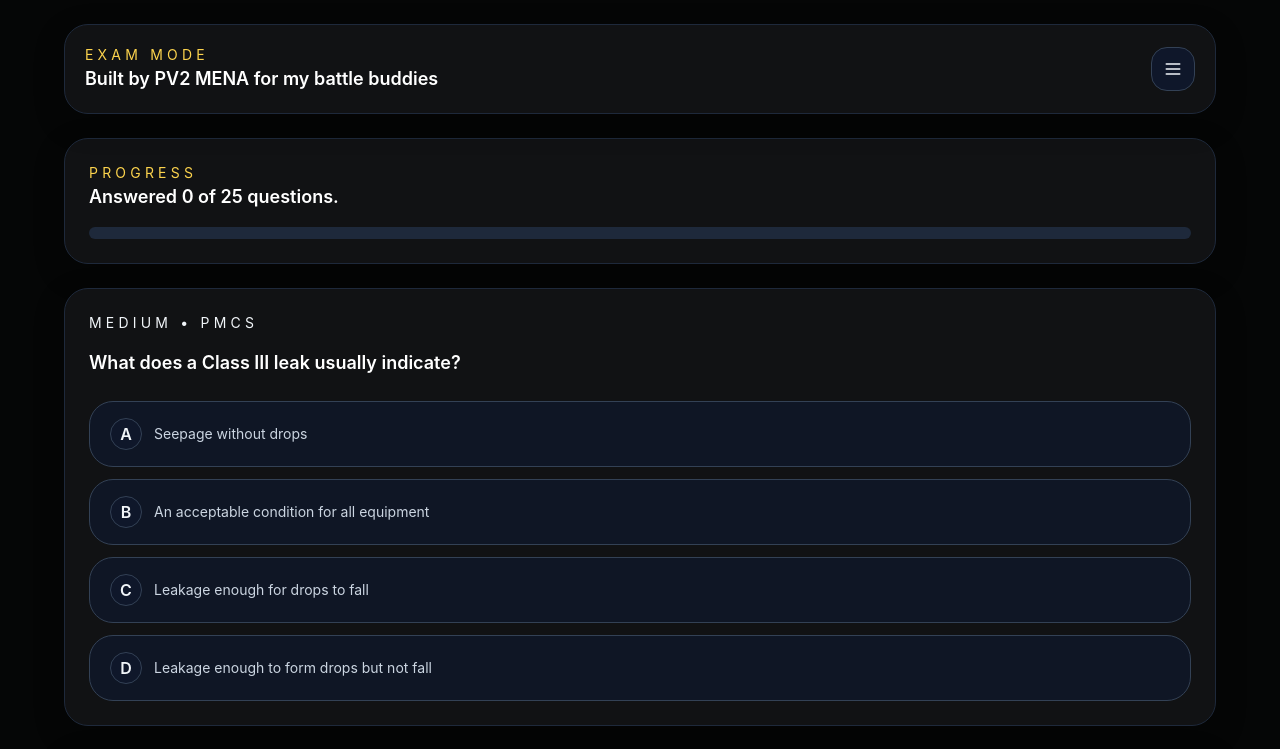
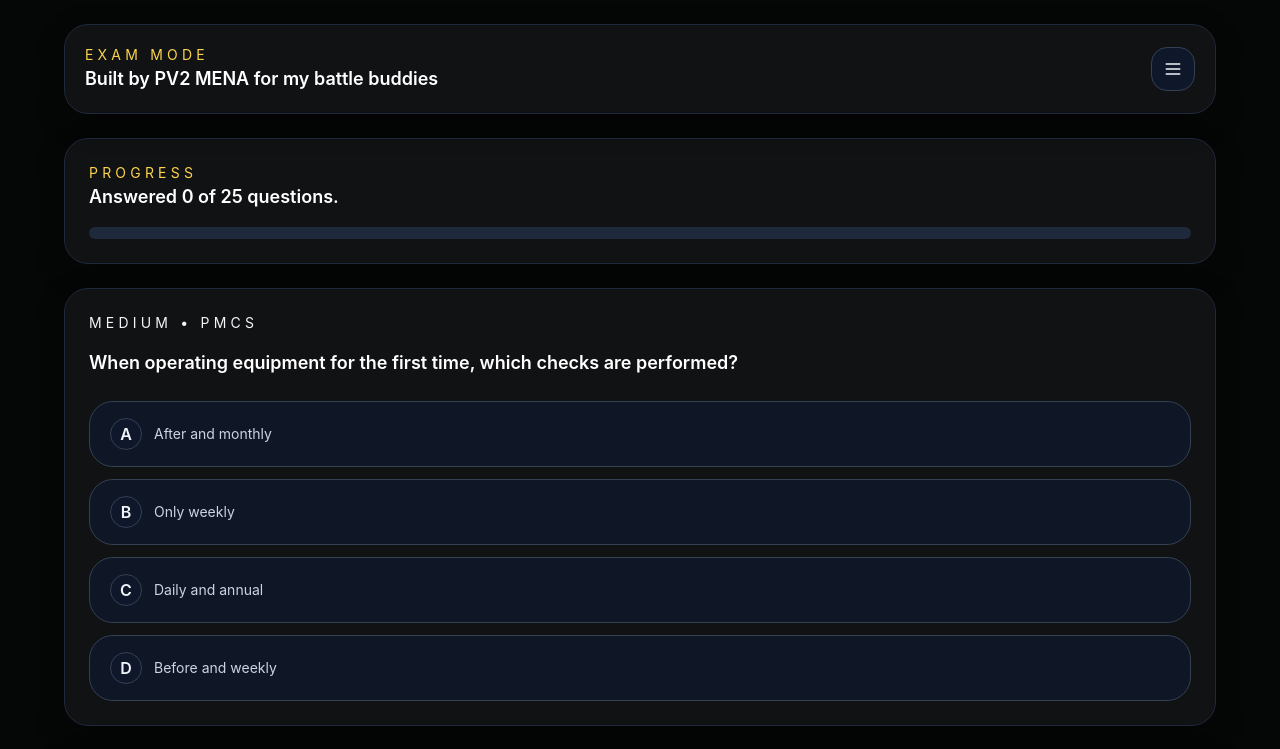
Before and after one commit to valdy247/88M, a Next.js app: page /exam in a window 1280 px wide. Shown: the top 749 px of the page. Built offline with nearby package versions, Linux system fonts and the light colour scheme.

Commit message:
review question bank and set big test to 50

```diff
--- a/src/app/exam/page.tsx
+++ b/src/app/exam/page.tsx
@@ -24,7 +24,7 @@ export default function ExamPage() {
   const [loading, setLoading] = useState(true);
 
   useEffect(() => {
-    const requestedQuestionCount = new URLSearchParams(window.location.search).get('mode') === 'big' ? 100 : 25;
+    const requestedQuestionCount = new URLSearchParams(window.location.search).get('mode') === 'big' ? 50 : 25;
     const stored = loadExamSession();
     if (stored && stored.status === 'active' && stored.questions.length === requestedQuestionCount) {
       setSession(stored);
--- a/src/app/page.tsx
+++ b/src/app/page.tsx
@@ -40,7 +40,7 @@ export default function HomePage() {
               <ListChecks className="h-5 w-5" />
               <h2 className="text-2xl font-semibold text-white">BIG ASS TEST</h2>
             </div>
-            <p className="text-slate-300">100 randomized questions in a separate full-length test.</p>
+            <p className="text-slate-300">50 randomized questions in a separate full-length test.</p>
             <Link
               href="/exam?mode=big"
               className="inline-flex w-full items-center justify-center rounded-2xl bg-amber-500 px-5 py-3 text-sm font-semibold text-slate-950 transition hover:bg-amber-400"
--- a/src/components/landing/ResumeTestCard.tsx
+++ b/src/components/landing/ResumeTestCard.tsx
@@ -18,7 +18,7 @@ export function ResumeTestCard() {
 
   if (!session) return null;
 
-  const examHref = session.questions.length === 100 ? '/exam?mode=big' : '/exam';
+  const examHref = session.questions.length === 50 ? '/exam?mode=big' : '/exam';
 
   const timeRemainingMs = Math.max(0, session.endsAt - Date.now());
   const minutes = Math.floor(timeRemainingMs / 60000);
--- a/src/data/questions/additional.ts
+++ b/src/data/questions/additional.ts
@@ -154,32 +154,32 @@ export const additionalQuestions: Question[] = [
   {
     id: 'additional-11',
     category: 'Ground Guide',
-    difficulty: 'easy',
-    question: 'How far should a ground guide stay from the vehicle whenever possible?',
+    difficulty: 'medium',
+    question: 'Which position best allows a ground guide to control a vehicle safely?',
     options: [
-      { id: 'A', text: '5 yards' },
-      { id: 'B', text: '10 yards' },
-      { id: 'C', text: '20 yards' },
-      { id: 'D', text: '25 yards' }
+      { id: 'A', text: 'Close enough to touch the vehicle while it moves' },
+      { id: 'B', text: 'Visible to the driver, clear of the vehicle path, and able to observe hazards' },
+      { id: 'C', text: 'Directly behind the vehicle where the driver cannot see them' },
+      { id: 'D', text: 'Beside a wheel so small movements are easier to judge' }
     ],
     correctAnswer: 'B',
-    explanation: 'Ground guides should stay about 10 yards from the vehicle whenever possible.',
-    sourceTopic: 'Ground Guide'
+    explanation: 'The guide must remain visible to the driver, stay outside the vehicle path, and maintain a position from which hazards can be observed.',
+    sourceTopic: 'Ground Guide Safety'
   },
   {
     id: 'additional-12',
     category: 'Ground Guide',
-    difficulty: 'easy',
-    question: 'Ground guides should position themselves at what angle from the front corners of the vehicle?',
+    difficulty: 'medium',
+    question: 'Before vehicle movement begins, what coordination is most important between the driver and ground guide?',
     options: [
-      { id: 'A', text: '30 degrees' },
-      { id: 'B', text: '45 degrees' },
-      { id: 'C', text: '60 degrees' },
-      { id: 'D', text: '90 degrees' }
+      { id: 'A', text: 'Agree only on the destination' },
+      { id: 'B', text: 'Confirm the signals, route, hazards, and stop procedure' },
+      { id: 'C', text: 'Let the guide choose signals after movement starts' },
+      { id: 'D', text: 'Use horn signals instead of visual signals' }
     ],
     correctAnswer: 'B',
-    explanation: 'Ground guides should position themselves at a 45-degree angle from the front corners of the vehicle.',
-    sourceTopic: 'Ground Guide'
+    explanation: 'The driver and guide must share a clear understanding of signals and the movement plan before the vehicle moves.',
+    sourceTopic: 'Ground Guide Coordination'
   },
   {
     id: 'additional-13',
@@ -199,17 +199,17 @@ export const additionalQuestions: Question[] = [
   {
     id: 'additional-14',
     category: 'Ground Guide',
-    difficulty: 'easy',
-    question: 'Which area normally requires a ground guide?',
+    difficulty: 'medium',
+    question: 'Which situation most clearly calls for a ground guide?',
     options: [
-      { id: 'A', text: 'Fuel point' },
-      { id: 'B', text: 'Motor pool' },
-      { id: 'C', text: 'Railhead' },
-      { id: 'D', text: 'All of the above' }
+      { id: 'A', text: 'Traveling on an unobstructed highway with normal visibility' },
+      { id: 'B', text: 'Backing in a congested motor pool with restricted visibility' },
+      { id: 'C', text: 'Operating a parked vehicle during a radio check' },
+      { id: 'D', text: 'Driving forward on an empty, marked training lane' }
     ],
-    correctAnswer: 'D',
-    explanation: 'Fuel points, motor pools, and railheads normally require a ground guide.',
-    sourceTopic: 'Ground Guide'
+    correctAnswer: 'B',
+    explanation: 'Congested or confined areas and situations with restricted visibility are primary conditions for using a ground guide.',
+    sourceTopic: 'Ground Guide Safety'
   },
   {
     id: 'additional-15',
@@ -348,32 +348,32 @@ export const additionalQuestions: Question[] = [
   },
   {
     id: 'additional-24',
-    category: 'PMCS',
+    category: 'DA Form 5988-E',
     difficulty: 'medium',
-    question: 'What is the primary purpose of DA Form 5987-E?',
+    question: 'During PMCS, which form should the operator use to record an equipment fault for maintenance action?',
     options: [
-      { id: 'A', text: 'Record fuel usage' },
-      { id: 'B', text: 'Equipment Maintenance and Inspection Worksheet' },
-      { id: 'C', text: 'Dispatch form' },
-      { id: 'D', text: 'Accident report' }
+      { id: 'A', text: 'DD Form 518' },
+      { id: 'B', text: 'DA Form 5988-E' },
+      { id: 'C', text: 'DA Form 5987-E' },
+      { id: 'D', text: 'SF 91' }
     ],
     correctAnswer: 'B',
-    explanation: 'DA Form 5987-E is used as an Equipment Maintenance and Inspection Worksheet.',
-    sourceTopic: 'PMCS'
+    explanation: 'DA Form 5988-E is the Equipment Maintenance and Inspection Worksheet used to document faults; DA Form 5987-E is associated with dispatch and equipment-use records.',
+    sourceTopic: 'DA Form 5988-E and dispatch records'
   },
   {
     id: 'additional-25',
-    category: 'PMCS',
+    category: 'Dispatch Procedures',
     difficulty: 'medium',
-    question: 'Which section of DA Form 5987-E contains faults and corrective actions?',
+    question: 'Which pairing correctly matches the form to its primary operator-level use?',
     options: [
-      { id: 'A', text: 'Header' },
-      { id: 'B', text: 'Maintenance Faults' },
-      { id: 'C', text: 'Dispatch Information' },
-      { id: 'D', text: 'Operator Information' }
+      { id: 'A', text: 'DA Form 5987-E — accident report' },
+      { id: 'B', text: 'DA Form 5987-E — dispatch and equipment-use record' },
+      { id: 'C', text: 'DA Form 5988-E — accident identification card' },
+      { id: 'D', text: 'SF 91 — maintenance inspection worksheet' }
     ],
     correctAnswer: 'B',
-    explanation: 'The Maintenance Faults section contains faults and corrective actions on DA Form 5987-E.',
-    sourceTopic: 'PMCS'
+    explanation: 'DA Form 5987-E supports equipment dispatch and usage; maintenance faults and corrective actions belong on DA Form 5988-E.',
+    sourceTopic: 'Dispatch and maintenance forms'
   }
 ];
--- a/src/data/questions/ground-guides.ts
+++ b/src/data/questions/ground-guides.ts
@@ -80,16 +80,16 @@ export const groundGuides: Question[] = [
     id: 'ground-06',
     category: 'Ground Guide Procedures',
     difficulty: 'medium',
-    question: 'What distance is generally recommended between a ground guide and the vehicle?',
+    question: 'When choosing a position, what should determine the ground guide’s distance from the vehicle?',
     options: [
-      { id: 'A', text: 'Approximately 10 yards' },
+      { id: 'A', text: 'Driver visibility, hazard awareness, and clearance from the vehicle path' },
       { id: 'B', text: 'Within arm’s reach' },
-      { id: 'C', text: 'Less than 5 feet' },
-      { id: 'D', text: 'Directly next to the tires' }
+      { id: 'C', text: 'One fixed distance for every vehicle and location' },
+      { id: 'D', text: 'Standing directly behind the vehicle to judge alignment' }
     ],
     correctAnswer: 'A',
-    explanation: 'A ground guide should generally remain about 10 yards away where applicable.',
-    sourceTopic: 'Ground Guide Procedures'
+    explanation: 'The safe position depends on the vehicle and surroundings; the guide must remain visible, observe hazards, and stay clear of the vehicle’s path.',
+    sourceTopic: 'Ground Guide Safety'
   },
   {
     id: 'ground-07',
--- a/src/lib/exam/generate-exam.ts
+++ b/src/lib/exam/generate-exam.ts
@@ -25,8 +25,27 @@ function uniqueById(items: Question[]): Question[] {
 }
 
 function pickFromPool(pool: Question[], count: number): Question[] {
-  const copy = shuffleArray(pool);
-  return copy.slice(0, Math.min(count, copy.length));
+  const targetCount = Math.min(count, pool.length);
+  const hardTarget = Math.min(
+    targetCount >= 3 ? Math.max(1, Math.round(targetCount * 0.15)) : 0,
+    pool.filter((question) => question.difficulty === 'hard').length
+  );
+  const mediumTarget = Math.min(
+    Math.round(targetCount * 0.55),
+    pool.filter((question) => question.difficulty === 'medium').length
+  );
+  const easyTarget = Math.min(
+    Math.max(0, targetCount - hardTarget - mediumTarget),
+    pool.filter((question) => question.difficulty === 'easy').length
+  );
+  const selected = [
+    ...shuffleArray(pool.filter((question) => question.difficulty === 'medium')).slice(0, mediumTarget),
+    ...shuffleArray(pool.filter((question) => question.difficulty === 'easy')).slice(0, easyTarget),
+    ...shuffleArray(pool.filter((question) => question.difficulty === 'hard')).slice(0, hardTarget)
+  ];
+  const remaining = shuffleArray(pool.filter((question) => !selected.some((item) => item.id === question.id)));
+
+  return shuffleArray([...selected, ...remaining.slice(0, targetCount - selected.length)]);
 }
 
 export function generateExam(questions: Question[], totalQuestions = 25): ExamQuestion[] {
```
Also changed, not shown: src/lib/validation/validate-questions.ts (+16 -1 lines), 2 other files (tests, documents, lock files or other folders).
